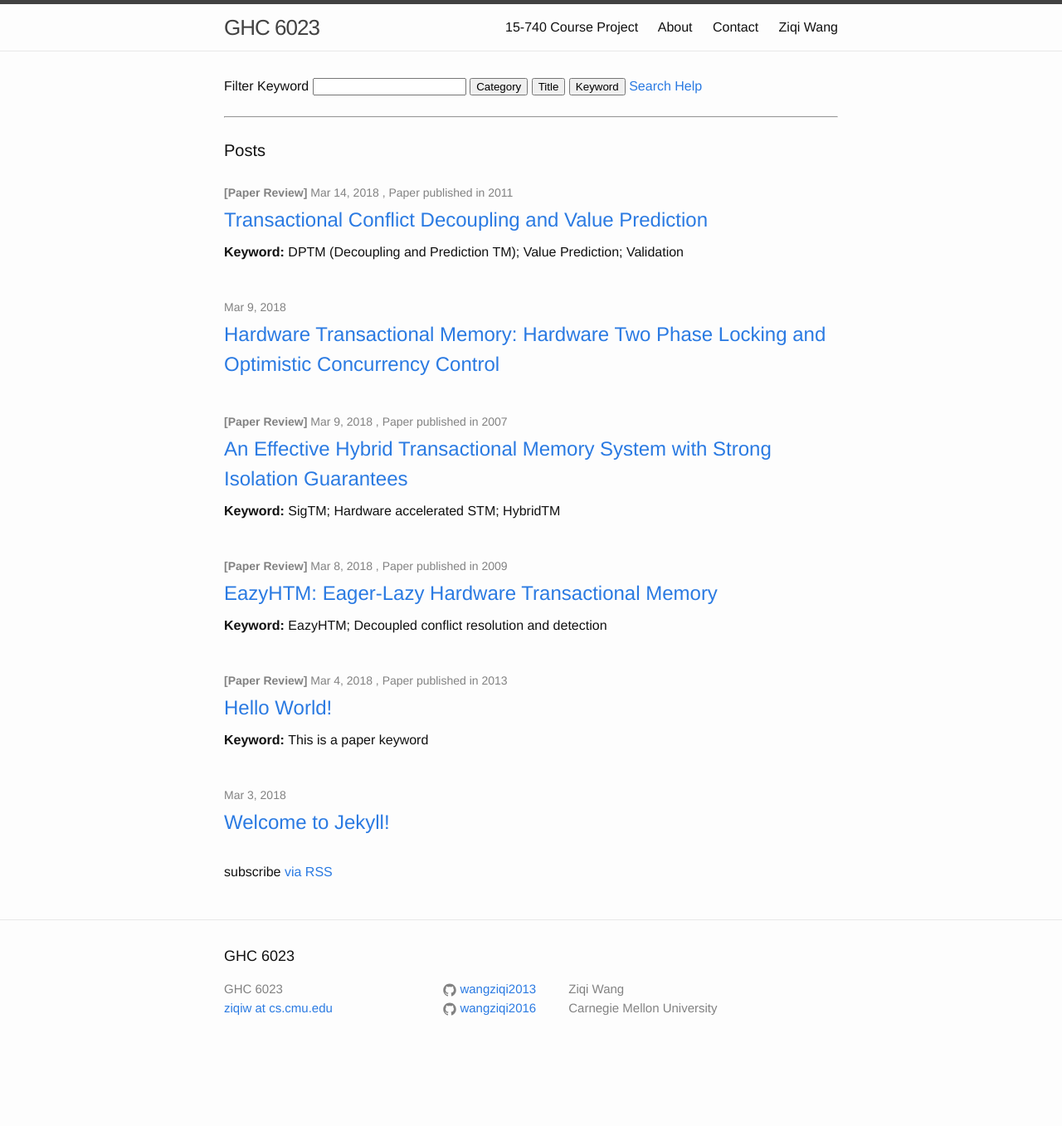
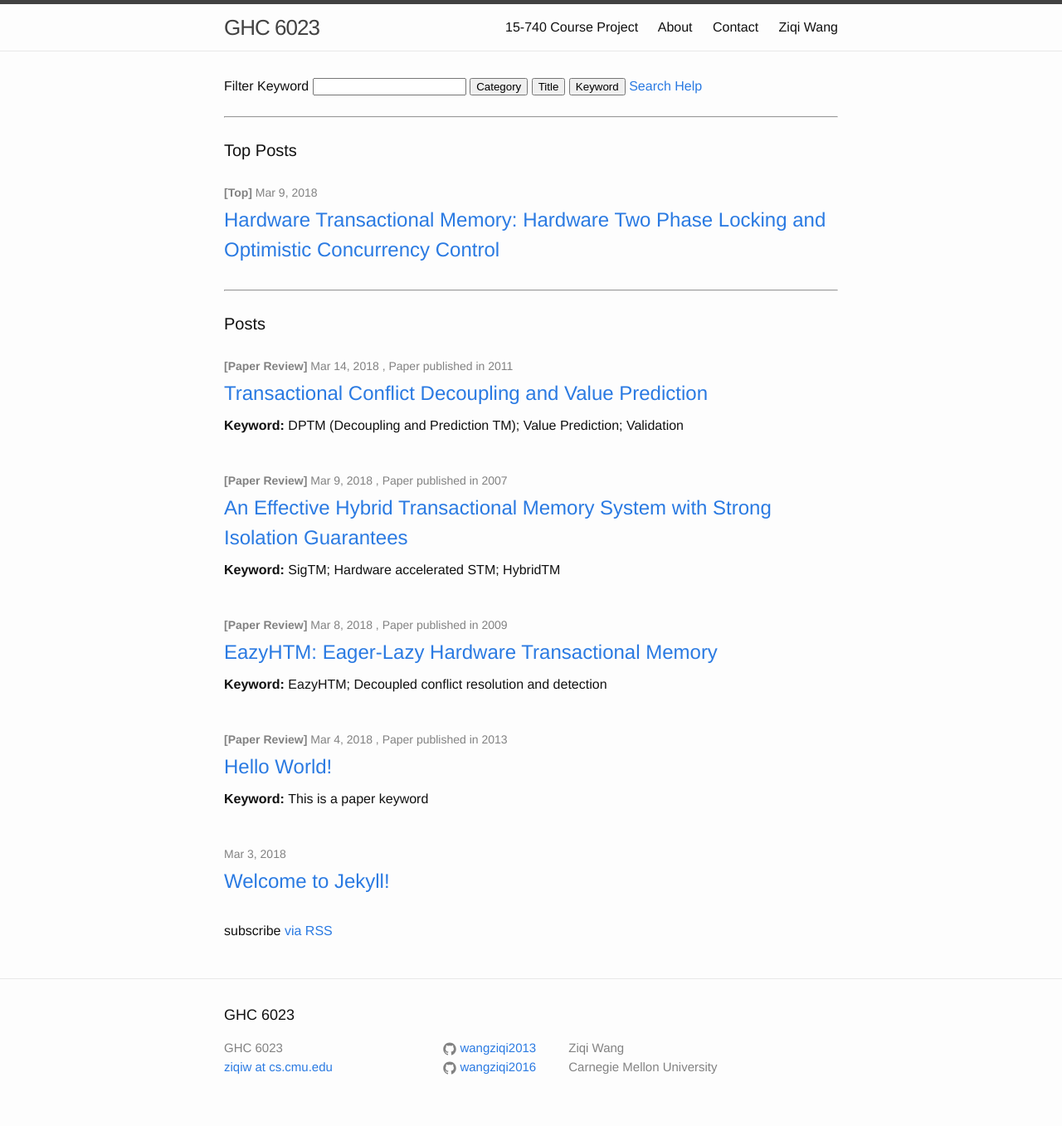
Before and after one commit to wangziqi2013/wangziqi2013.github.io, a Jekyll site: the page built from index.html, in a window 1280 px wide. Shown: the whole page at 83% size. Built offline with Jekyll 4.4.1, drawn with Linux system fonts in a browser that asks for light colours; before the commit the page ends 1286 px from its top, so only the background shows below that.

Commit message:
Distinguishing between top posts and posts

```diff
--- a/_posts/2018-03-18-HTM-Hardware-2PL-and-OCC.markdown
+++ b/_posts/2018-03-18-HTM-Hardware-2PL-and-OCC.markdown
@@ -2,6 +2,7 @@
 layout: post
 title:  "Hardware Transactional Memory: Hardware Two Phase Locking and Optimistic Concurrency Control"
 date:   2018-03-09 03:32:00 -0500
+ontop: true
 ---
 
 ### Introduction
--- a/index.html
+++ b/index.html
@@ -61,10 +61,38 @@ layout: default
 <hr /><br />
 
 <div class="home">
-  <h1 class="page-heading">Posts</h1>
+  <h1 class="page-heading">Top Posts</h1>
 
   <ul class="post-list">
     {% for post in site.posts %}
+      {% if post.ontop == true %}
+        <li class="post_item" data-category="{{ post.categories }}" data-title="{{ post.title }}" data-keyword="{{ post.paper_keyword }}">
+          <span class="post-meta">
+            <strong>[Top]</strong>
+            {% if post.layout == "paper-summary" %}
+              <strong>[Paper Review]</strong>
+            {% endif %}
+            {{ post.date | date: "%b %-d, %Y" }}
+            {% if post.paper_year %}
+              , Paper published in {{ post.paper_year }}
+            {% endif %}
+          </span>
+
+          <h2 style="display: inline">
+            <a class="post-link" href="{{ post.url | prepend: site.baseurl }}">{{ post.title }}</a>
+          </h2>
+
+          {% if post.layout == "paper-summary" %}
+            <strong>Keyword: </strong> {{ post.paper_keyword }}
+          {% endif %}
+        </li>
+      {% endif %}
+    {% endfor %}
+    <hr />
+    <br />
+    <h1 class="page-heading">Posts</h1>
+    {% for post in site.posts %}
+      {% if post.ontop != true %}
         <li class="post_item" data-category="{{ post.categories }}" data-title="{{ post.title }}" data-keyword="{{ post.paper_keyword }}">
           <span class="post-meta">
             {% if post.layout == "paper-summary" %}
@@ -84,6 +112,7 @@ layout: default
             <strong>Keyword: </strong> {{ post.paper_keyword }}
           {% endif %}
         </li>
+      {% endif %}
     {% endfor %}
   </ul>
 
```
Lines whose indentation alone changed are shown as unchanged.
